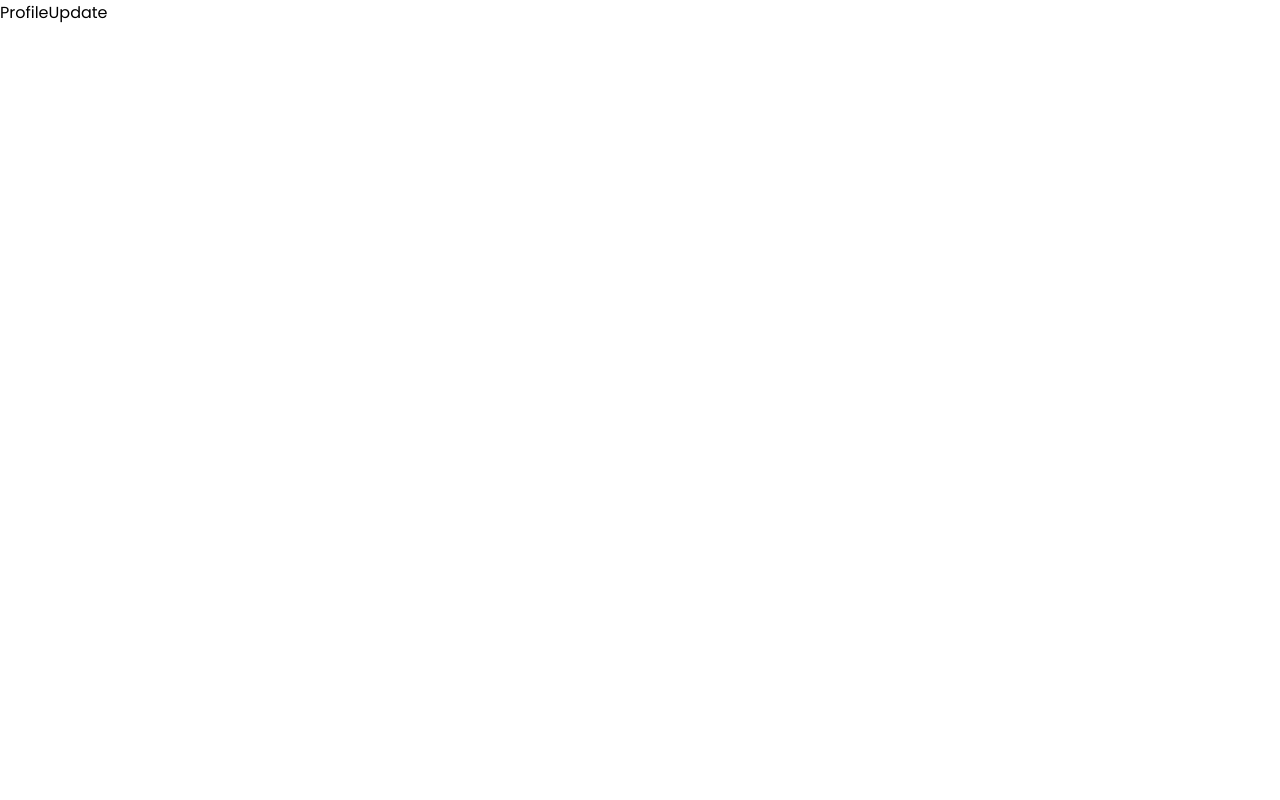
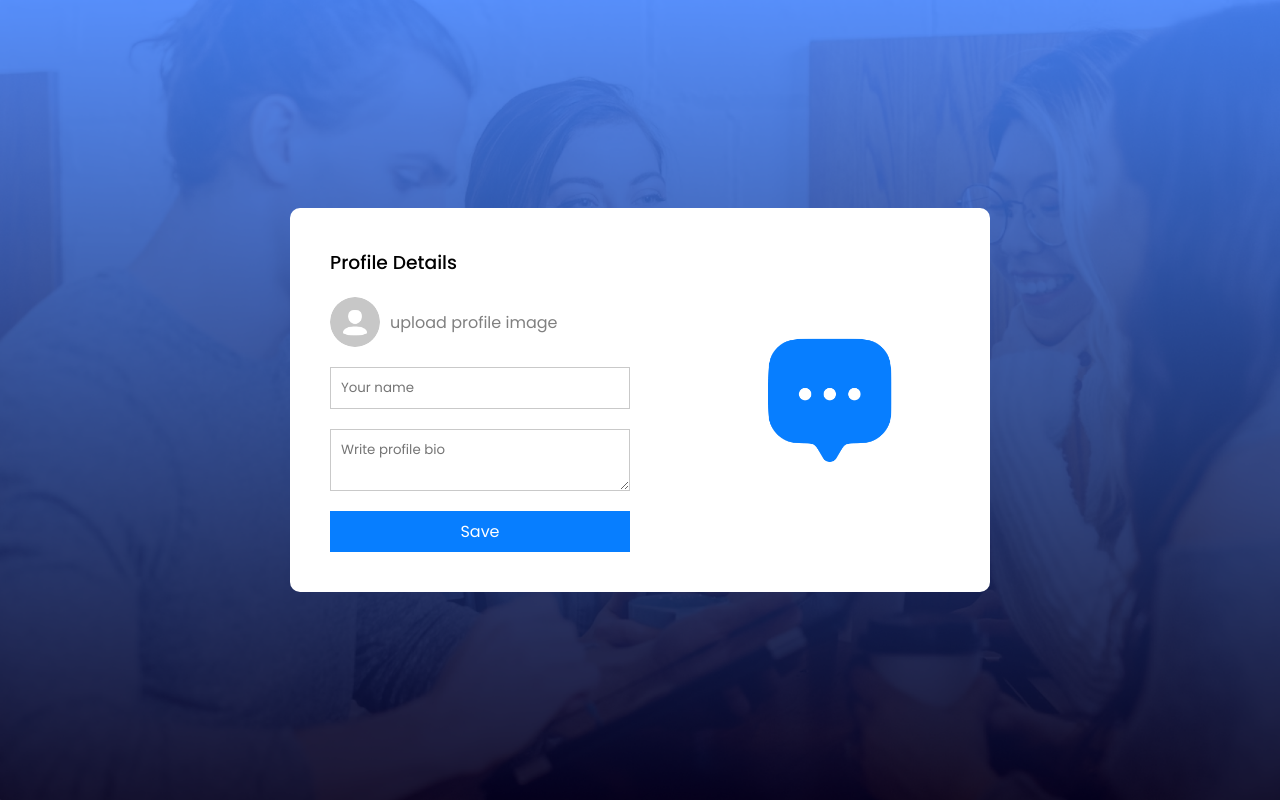
Before and after one commit to HamzaRezgui-dev/chat-app, a React (Vite) app: page /profile in a window 1280 px wide. Built offline with nearby package versions, Linux system fonts and the light colour scheme.

Commit message:
implemented the design of the profile page

```diff
--- a/src/pages/ProfileUpdate/ProfileUpdate.css
+++ b/src/pages/ProfileUpdate/ProfileUpdate.css
@@ -0,0 +1,66 @@
+.profile {
+  min-height: 100vh;
+  background: url(/background.png) no-repeat;
+  background-size: cover;
+  display: flex;
+  align-items: center;
+  justify-content: center;
+}
+
+.profile-container {
+  background: white;
+  display: flex;
+  align-items: center;
+  justify-content: space-between;
+  min-width: 700px;
+  border-radius: 10px;
+}
+
+.profile-pic {
+  max-width: 160px;
+  aspect-ratio: 1/1;
+  margin: 20px auto;
+  border-radius: 50%;
+}
+
+.profile form {
+  display: flex;
+  flex-direction: column;
+  gap: 20px;
+  padding: 40px;
+}
+
+.profile form h3 {
+  font-weight: 500;
+}
+
+.profile label {
+  display: flex;
+  align-items: center;
+  gap: 10px;
+  color: grey;
+  cursor: pointer;
+}
+
+.profile label img {
+  width: 50px;
+  aspect-ratio: 1/1;
+  border-radius: 50%;
+}
+
+.profile input,
+textarea {
+  padding: 10px;
+  min-width: 300px;
+  border: 1px solid #c9c9c9;
+  outline-color: #077eff;
+}
+
+.profile form button {
+  border: none;
+  color: white;
+  background-color: #077eff;
+  padding: 8px;
+  font-size: 16px;
+  cursor: pointer;
+}
--- a/src/pages/ProfileUpdate/ProfileUpdate.tsx
+++ b/src/pages/ProfileUpdate/ProfileUpdate.tsx
@@ -1,8 +1,45 @@
-import React from "react";
+import React, { useState } from "react";
 import "./ProfileUpdate.css";
+import assets from "../../assets/assets";
 
 const ProfileUpdate = () => {
-  return <div>ProfileUpdate</div>;
+  const [img, setImg] = useState<File | null>(null);
+
+  return (
+    <div className="profile">
+      <div className="profile-container">
+        <form>
+          <h3>Profile Details</h3>
+          <label htmlFor="avatar">
+            <input
+              onChange={(e: React.ChangeEvent<HTMLInputElement>) => {
+                if (e.target.files && e.target.files[0]) {
+                  setImg(e.target.files[0]);
+                }
+              }}
+              type="file"
+              id="avatar"
+              accept=".png, .jpg, .jpeg"
+              hidden
+            />
+            <img
+              src={img ? URL.createObjectURL(img) : assets.avatar_icon}
+              alt=""
+            />
+            upload profile image
+          </label>
+          <input type="text" placeholder="Your name" required />
+          <textarea placeholder="Write profile bio" required></textarea>
+          <button type="submit">Save</button>
+        </form>
+        <img
+          className="profile-pic"
+          src={img ? URL.createObjectURL(img) : assets.logo_icon}
+          alt=""
+        />
+      </div>
+    </div>
+  );
 };
 
 export default ProfileUpdate;
```
